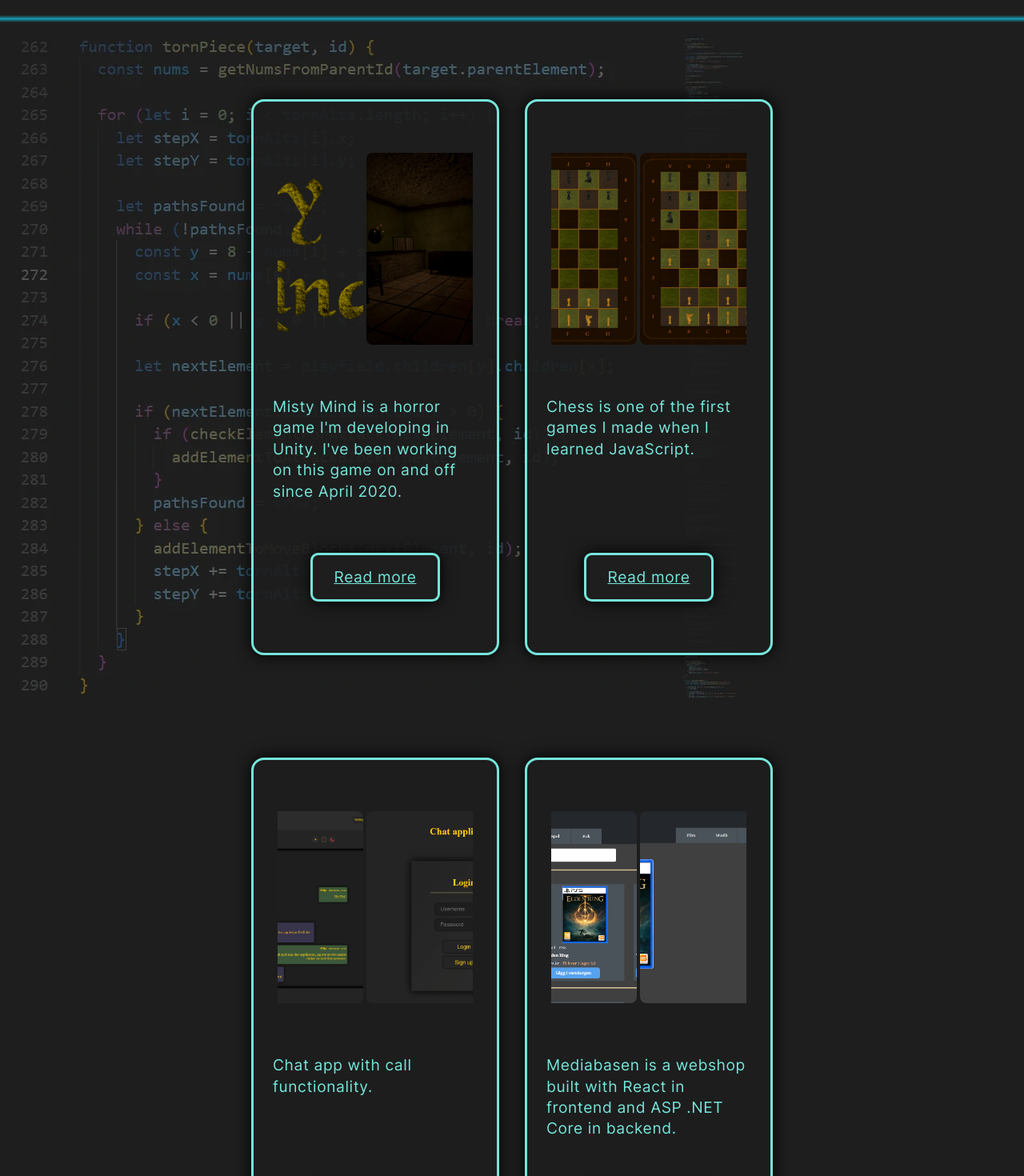
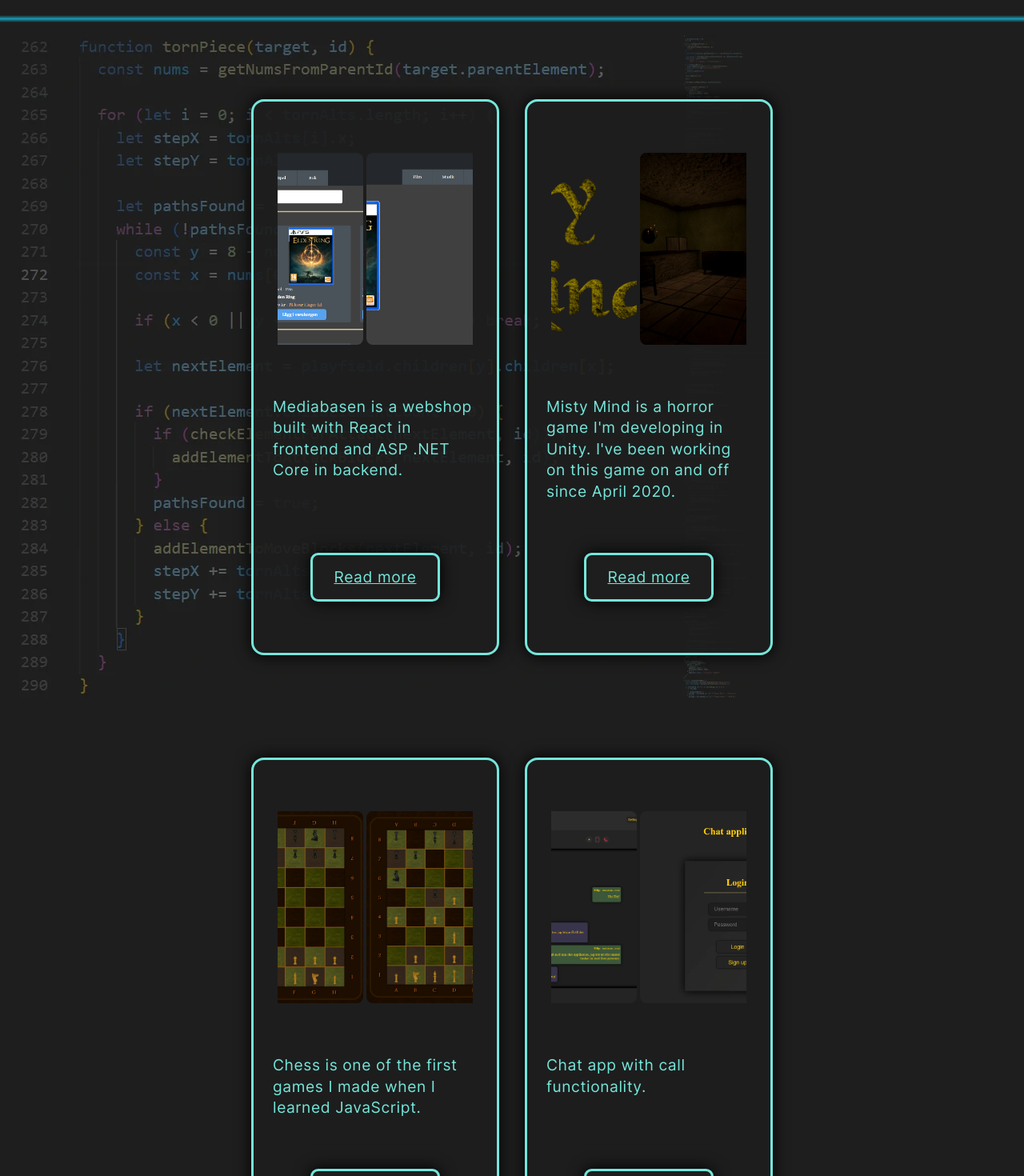
Before and after one commit to Kodskrivaren/portfolio, a React (Vite) app: page /projects in a window 1280 px wide. Shown: the part 100-1570 px from the top of the page at 80% size. Built offline with nearby package versions, Linux system fonts and the light colour scheme.

Commit message:
reorganized project lists

```diff
--- a/src/Language/ProjectsText.js
+++ b/src/Language/ProjectsText.js
@@ -1,5 +1,30 @@
 const Text = {
   projects: [
+    {
+      desc: {
+        svenska: [
+          "Mediabasen är en web shop byggd med React i frontend och ASP .NET Core i backend.",
+        ],
+        english: [
+          "Mediabasen is a webshop built with React in frontend and ASP .NET Core in backend.",
+        ],
+      },
+      linkTo: "mediabasen",
+      slideShow: [
+        {
+          src: "mediabasen/landing_page.png",
+          alt: "landing page",
+        },
+        {
+          src: "mediabasen/detail_page.png",
+          alt: "detail page",
+        },
+        {
+          src: "mediabasen/search_page.png",
+          alt: "search page",
+        },
+      ],
+    },
     {
       desc: {
         svenska: [
@@ -73,31 +98,6 @@ const Text = {
         },
       ],
     },
-    {
-      desc: {
-        svenska: [
-          "Mediabasen är en web shop byggd med React i frontend och ASP .NET Core i backend.",
-        ],
-        english: [
-          "Mediabasen is a webshop built with React in frontend and ASP .NET Core in backend.",
-        ],
-      },
-      linkTo: "mediabasen",
-      slideShow: [
-        {
-          src: "mediabasen/landing_page.png",
-          alt: "landing page",
-        },
-        {
-          src: "mediabasen/detail_page.png",
-          alt: "detail page",
-        },
-        {
-          src: "mediabasen/search_page.png",
-          alt: "search page",
-        },
-      ],
-    },
   ],
   readMore: {
     svenska: "Läs mer",
--- a/src/components/pages/Home.jsx
+++ b/src/components/pages/Home.jsx
@@ -11,6 +11,7 @@ function Home(props) {
     <p key={22}>CSS</p>,
     <p key={23}>HTML</p>,
     <p key={24}>React</p>,
+    <p key={25}>Godot</p>,
     <p key={25}>Unity</p>,
     <p key={26}>NodeJS</p>,
     <p key={27}>MongoDB</p>,
@@ -22,11 +23,21 @@ function Home(props) {
 
   const projects = [
     <Link
+      to="/projects/project/mediabasen"
+      onClick={() => {
+        props.scrollToTop();
+      }}
+      key={13}
+    >
+      Mediabasen
+    </Link>,
+    <Link
       to="/projects/project/mistymind"
       onClick={() => {
         props.scrollToTop();
       }}
-      key={11}>
+      key={11}
+    >
       Misty Mind
     </Link>,
     <Link
@@ -34,7 +45,8 @@ function Home(props) {
       onClick={() => {
         props.scrollToTop();
       }}
-      key={10}>
+      key={10}
+    >
       {Text.chess[props.language]}
     </Link>,
     <Link
@@ -42,16 +54,9 @@ function Home(props) {
       onClick={() => {
         props.scrollToTop();
       }}
-      key={12}>
+      key={12}
+    >
       Chat App
-    </Link>,
-    <Link
-      to="/projects/project/mediabasen"
-      onClick={() => {
-        props.scrollToTop();
-      }}
-      key={13}>
-      Mediabasen
     </Link>,
   ];
 
--- a/src/db/ProjectsInfo.js
+++ b/src/db/ProjectsInfo.js
@@ -1,6 +1,12 @@
 import Text from "../Language/ProjectText";
 
 const infos = [
+  {
+    path: "mediabasen",
+    title: "Mediabasen",
+    img: "/images/projects/mediabasen/landing_page.png",
+    desc: Text.mediabasen,
+  },
   {
     path: "mistymind",
     title: "Misty Mind",
@@ -19,12 +25,6 @@ const infos = [
     img: "/images/projects/chatApp/channels.webp",
     desc: Text.chatapp,
   },
-  {
-    path: "mediabasen",
-    title: "Mediabasen",
-    img: "/images/projects/mediabasen/landing_page.png",
-    desc: Text.mediabasen,
-  },
 ];
 
 export default infos;
```
